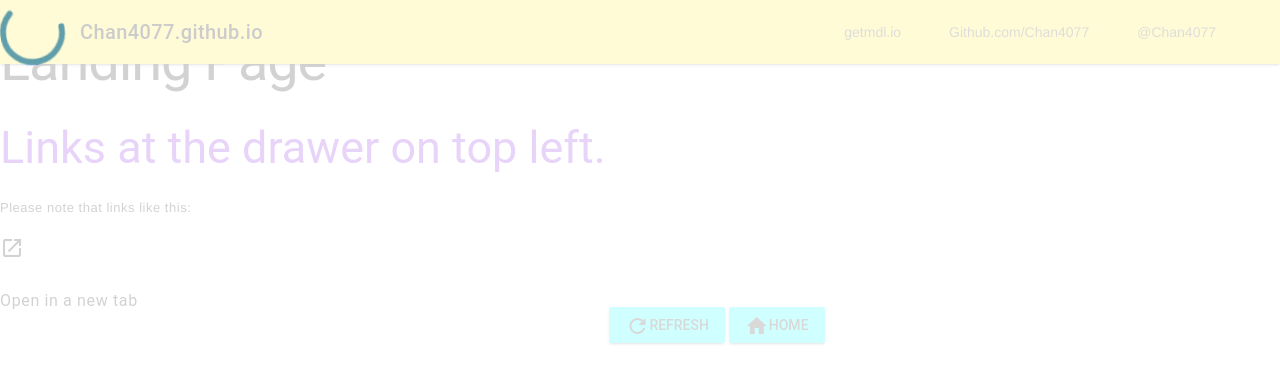
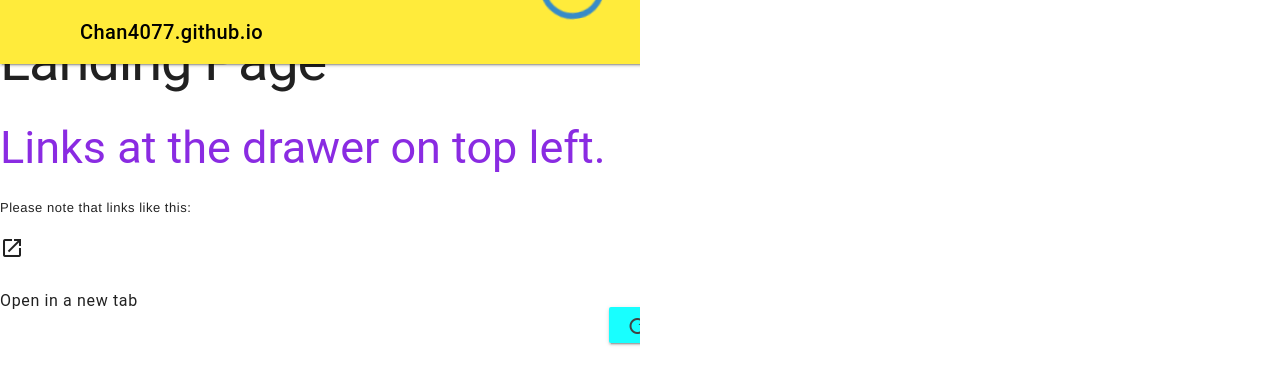
Before and after one commit to EdricChan03/edricchan03.github.io, a Jekyll site: the page built from index.html, in a window 1280 px wide. Shown: the top 385 px of the page. Built offline with Jekyll 4.4.1, drawn with Linux system fonts in a browser that asks for light colours; nearby versions of some CDN libraries.

Commit message:
Put back margin :checkered_flag:

```diff
--- a/css/main.scss
+++ b/css/main.scss
@@ -17,10 +17,9 @@
 /* This is just to center the spinner */
 
 #loading {
-  opacity: 0.8;
   position: fixed;
   top: 0%;
-  left: 0%;
+  left: 50%;
   background-color: #ffffff;
   z-index: 1000;
   width: 100%;
@@ -35,6 +34,10 @@
 
 .spinner {
   animation: rotator $duration linear infinite;
+  top: 50%;
+  left: 50%;
+  margin-top: -50px;
+  margin-left: -100px;
 }
 
 @keyframes rotator {
```
